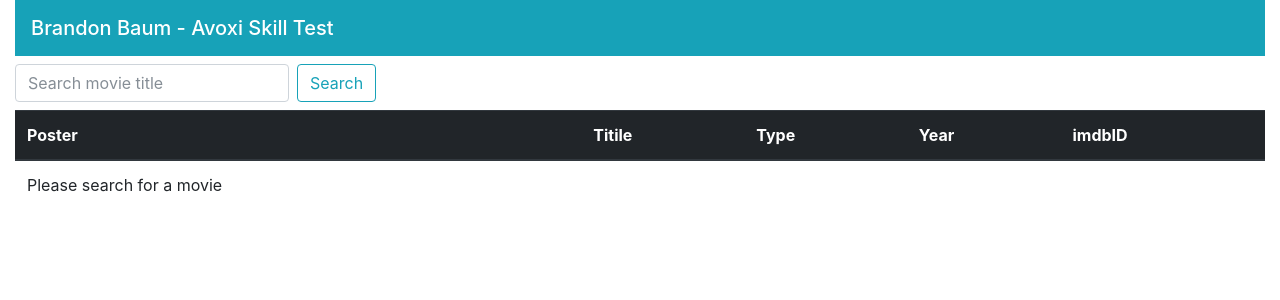
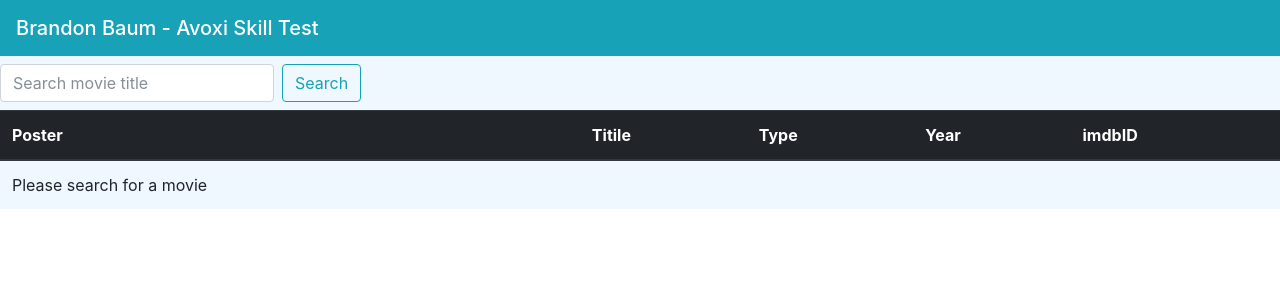
Before and after one commit to BTBaum/omdb-app, a React (Create React App) app: page / in a window 1280 px wide. Shown: the top 300 px of the page. Built offline with nearby package versions, Linux system fonts and the light colour scheme.

Commit message:
Added basic styles

```diff
--- a/package.json
+++ b/package.json
@@ -9,6 +9,7 @@
     "react-dom": "^16.4.1",
     "react-redux": "^5.0.7",
     "redux": "^4.0.0",
+    "redux-form": "^7.4.2",
     "redux-promise": "^0.6.0"
   },
   "devDependencies": {
--- a/src/components/App.js
+++ b/src/components/App.js
@@ -3,10 +3,16 @@ import Header from './Header'
 import SearchBar from '../containers/SearchBar'
 import Table from '../containers/Table'
 
+const styles = {
+  app: {
+    backgroundColor: "#EFF8FF"
+  }
+}
+
 class App extends Component {
   render() {
     return (
-      <div className="container-fluid">
+      <div className="container-fluid m-0 p-0" style={styles.app}>
         <Header />
         <SearchBar />
         <Table />
--- /dev/null
+++ b/src/index.css
@@ -0,0 +1,4 @@
+body {
+  margin: 0;
+  padding: 0;
+}
--- a/src/index.js
+++ b/src/index.js
@@ -4,6 +4,7 @@ import { Provider } from 'react-redux'
 import { createStore, applyMiddleware } from 'redux'
 import ReduxPromise from 'redux-promise'
 import registerServiceWorker from './registerServiceWorker'
+import './index.css'
 
 import App from './components/App'
 import reducers from './reducers'
```
Also changed, not shown: 1 other file (tests, documents, lock files or other folders).
